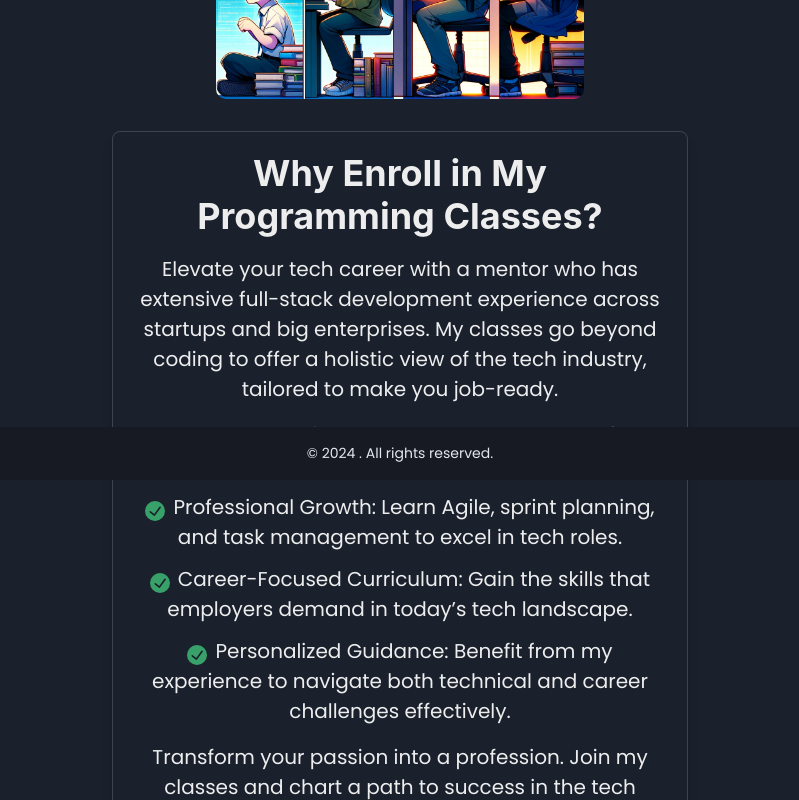
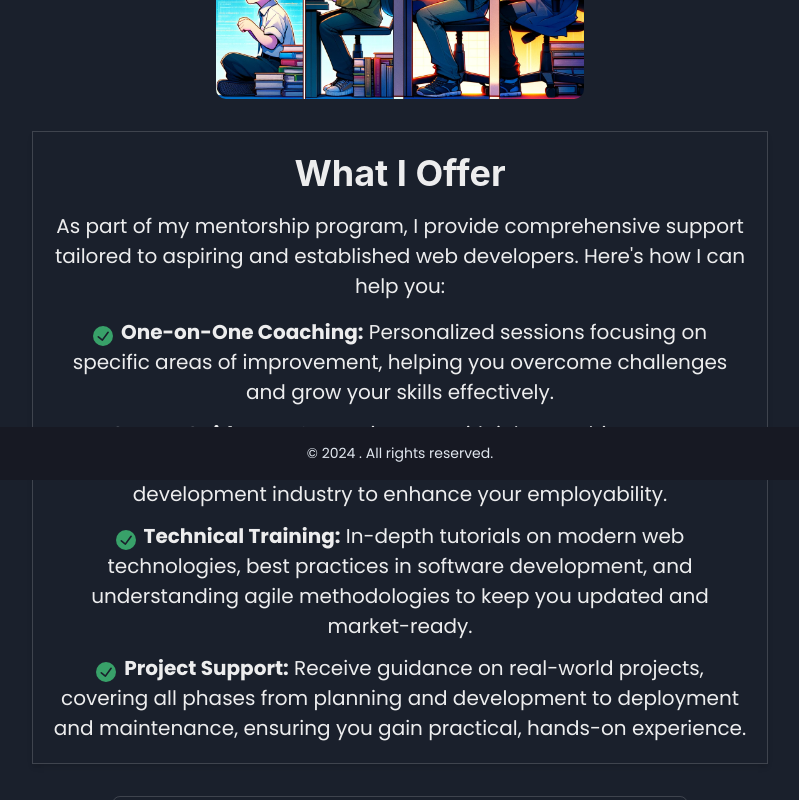
Before and after one commit to silavsale/dev-mentor, a React (Create React App) app: page / in a window 1280 px wide. Shown: the part 320-1120 px from the top of the page, without its empty margins (240-1039 px from the left). Built offline with nearby package versions, Linux system fonts and the light colour scheme; a web font is replaced by a local one.

Commit message:
add MentorshipServices

```diff
--- a/src/Components/Home.js
+++ b/src/Components/Home.js
@@ -8,6 +8,8 @@ import image from '../assets/Students.png';
 import MentorDescriptionShort from './MentorDescription';
 import TechMentorship from './Technologies';
 import Footer from './Footer';
+import MentorshipServices from './MentorshipServices';
+import WebDevelopmentChecklist from './WebDevelopmentChecklist';
 
 const Home = () => {
   const { t } = useTranslation();
@@ -23,7 +25,9 @@ const Home = () => {
         <VStack spacing={8}>
           {/* <AboutTheMentor /> */}
           <Image src={image} alt="Devs" width="50%" borderRadius="10px" />
+          <MentorshipServices />
           <MentorDescriptionShort />
+          {/* <WebDevelopmentChecklist /> */}
           <TechMentorship />
           {/* <ApplicationForm /> */}
         </VStack>
--- /dev/null
+++ b/src/Components/MentorshipServices.js
@@ -0,0 +1,46 @@
+import React from 'react';
+import { Box, Heading, Text, List, ListItem, ListIcon } from '@chakra-ui/react';
+import { CheckCircleIcon } from '@chakra-ui/icons';
+
+function MentorshipServices() {
+  return (
+    <Box p={5} shadow="md" borderWidth="1px">
+      <Heading mb={4}>What I Offer</Heading>
+      <Text mb={4}>
+        As part of my mentorship program, I provide comprehensive support
+        tailored to aspiring and established web developers. Here's how I can
+        help you:
+      </Text>
+      <List spacing={3}>
+        <ListItem>
+          <ListIcon as={CheckCircleIcon} color="green.500" />
+          <Text as="b">One-on-One Coaching:</Text> Personalized sessions
+          focusing on specific areas of improvement, helping you overcome
+          challenges and grow your skills effectively.
+        </ListItem>
+        <ListItem>
+          <ListIcon as={CheckCircleIcon} color="green.500" />
+          <Text as="b">Career Guidance:</Text> Get assistance with job
+          searching, resume building, and interview preparation, all tailored to
+          the web development industry to enhance your employability.
+        </ListItem>
+        <ListItem>
+          <ListIcon as={CheckCircleIcon} color="green.500" />
+          <Text as="b">Technical Training:</Text> In-depth tutorials on modern
+          web technologies, best practices in software development, and
+          understanding agile methodologies to keep you updated and
+          market-ready.
+        </ListItem>
+        <ListItem>
+          <ListIcon as={CheckCircleIcon} color="green.500" />
+          <Text as="b">Project Support:</Text> Receive guidance on real-world
+          projects, covering all phases from planning and development to
+          deployment and maintenance, ensuring you gain practical, hands-on
+          experience.
+        </ListItem>
+      </List>
+    </Box>
+  );
+}
+
+export default MentorshipServices;
--- /dev/null
+++ b/src/Components/WebDevelopmentChecklist.js
@@ -0,0 +1,90 @@
+import React from 'react';
+import {
+  Box,
+  Heading,
+  UnorderedList,
+  ListItem,
+  Icon,
+  useColorModeValue,
+  VStack,
+  Text,
+} from '@chakra-ui/react';
+import { MdDesktopMac, MdStorage, MdBuild } from 'react-icons/md';
+
+function WebDevelopmentChecklist() {
+  const bgColor = useColorModeValue('blue.50', 'blue.900');
+  const borderColor = useColorModeValue('blue.200', 'blue.700');
+  const textColor = useColorModeValue('blue.600', 'blue.200');
+
+  return (
+    <VStack
+      p={5}
+      shadow="xl"
+      borderWidth="1px"
+      bg={bgColor}
+      borderColor={borderColor}
+      borderRadius="xl"
+      spacing={4}
+      align="stretch"
+    >
+      <Heading color={textColor} textAlign="center">
+        Web Development Essentials
+      </Heading>
+      <UnorderedList spacing={5}>
+        <ListItem display="flex" alignItems="center">
+          <Icon as={MdDesktopMac} color="blue.500" boxSize={6} mr={2} />
+          <Box>
+            <Text fontWeight="bold" color={textColor}>
+              Front-End
+            </Text>
+            <UnorderedList styleType="none" ml={4}>
+              <ListItem>HTML/CSS</ListItem>
+              <ListItem>JavaScript</ListItem>
+              <ListItem>
+                Front-end Frameworks (e.g., React, Angular, Vue)
+              </ListItem>
+              <ListItem>Responsive Design Principles</ListItem>
+              <ListItem>Version Control/Git</ListItem>
+            </UnorderedList>
+          </Box>
+        </ListItem>
+        <ListItem display="flex" alignItems="center">
+          <Icon as={MdStorage} color="green.500" boxSize={6} mr={2} />
+          <Box>
+            <Text fontWeight="bold" color={textColor}>
+              Back-End
+            </Text>
+            <UnorderedList styleType="none" ml={4}>
+              <ListItem>Server, Database, and API Handling</ListItem>
+              <ListItem>
+                Back-end Programming Languages (e.g., Node.js, Python, Ruby)
+              </ListItem>
+              <ListItem>Database Management (e.g., SQL, MongoDB)</ListItem>
+              <ListItem>Cloud Services (e.g., AWS, Azure)</ListItem>
+              <ListItem>Security Fundamentals</ListItem>
+            </UnorderedList>
+          </Box>
+        </ListItem>
+        <ListItem display="flex" alignItems="center">
+          <Icon as={MdBuild} color="orange.500" boxSize={6} mr={2} />
+          <Box>
+            <Text fontWeight="bold" color={textColor}>
+              Tools and Technologies
+            </Text>
+            <UnorderedList styleType="none" ml={4}>
+              <ListItem>Integrated Development Environment (IDE)</ListItem>
+              <ListItem>Web Servers (e.g., Apache, Nginx)</ListItem>
+              <ListItem>Containerization (e.g., Docker)</ListItem>
+              <ListItem>
+                Continuous Integration/Continuous Deployment (CI/CD)
+              </ListItem>
+              <ListItem>Testing Frameworks</ListItem>
+            </UnorderedList>
+          </Box>
+        </ListItem>
+      </UnorderedList>
+    </VStack>
+  );
+}
+
+export default WebDevelopmentChecklist;
```
